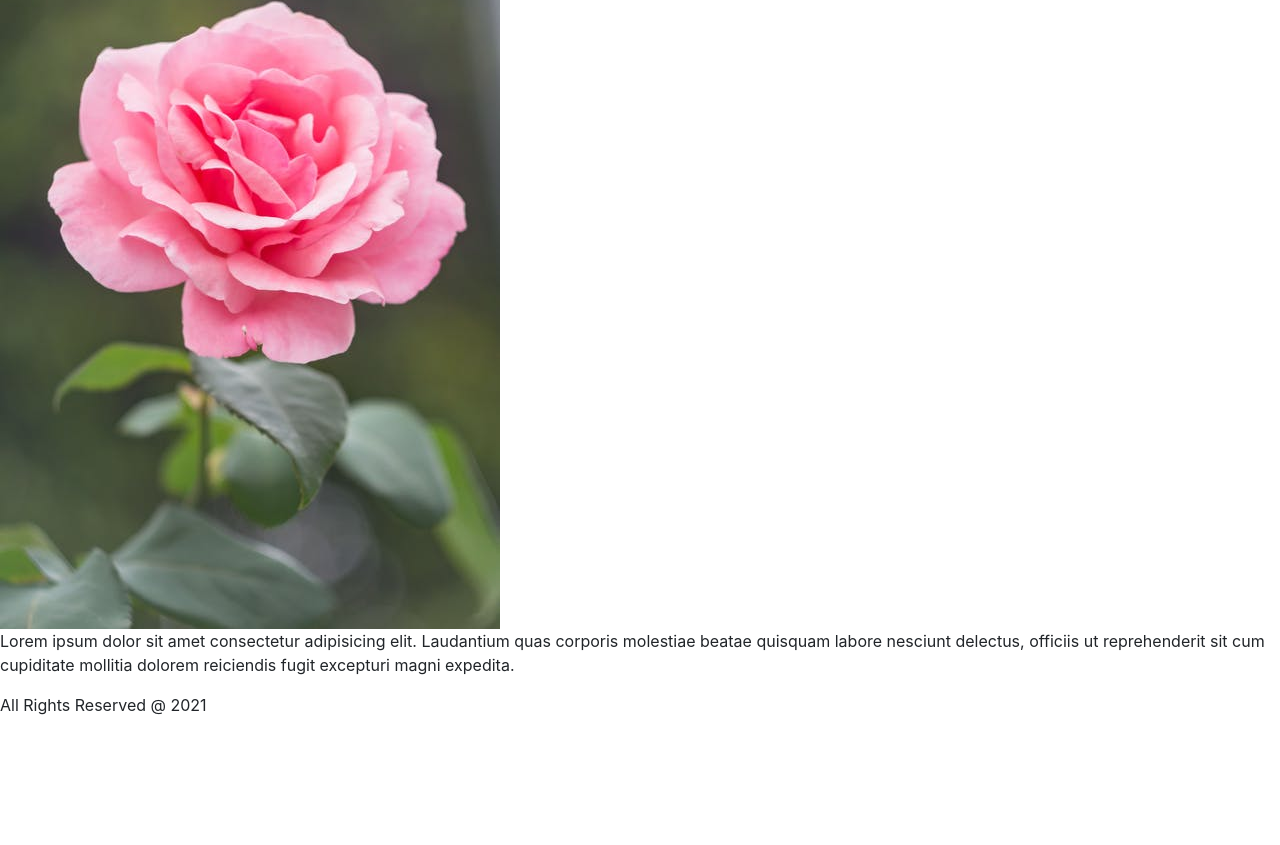
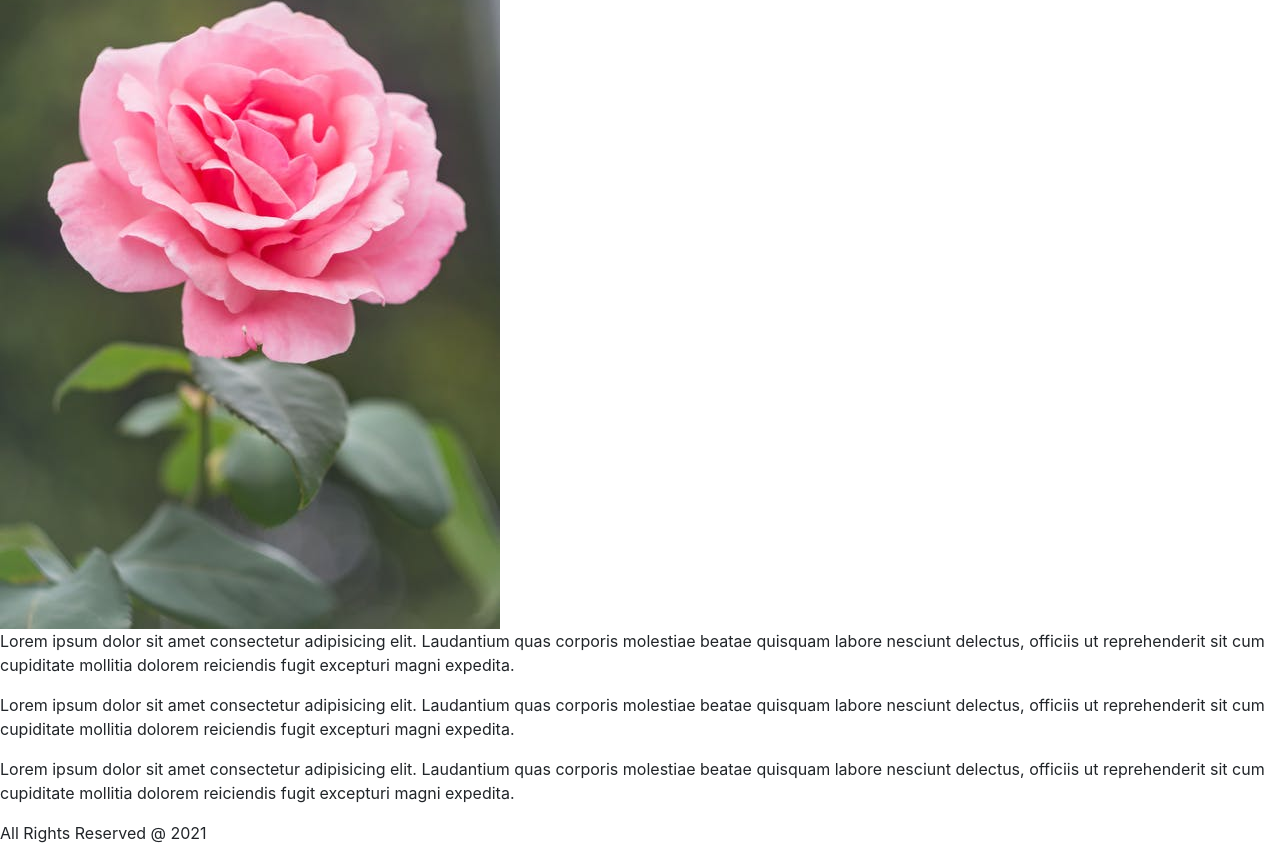
Before and after one commit to sajjadboodaghi/FrontProj, a plain HTML site: page index.html in a window 1280 px wide. Shown: the part 302-1147 px from the top of the page. Before the commit the page ends 1019 px from the top, so only its background shows below. Drawn offline with Linux system fonts and the light colour scheme.

Commit message:
add two paragraph

```diff
--- a/index.html
+++ b/index.html
@@ -29,6 +29,14 @@
         <p>Lorem ipsum dolor sit amet consectetur adipisicing elit. Laudantium quas corporis molestiae beatae quisquam
             labore nesciunt delectus, officiis ut reprehenderit sit cum cupiditate mollitia dolorem reiciendis fugit
             excepturi magni expedita.</p>
+
+        <p>Lorem ipsum dolor sit amet consectetur adipisicing elit. Laudantium quas corporis molestiae beatae quisquam
+            labore nesciunt delectus, officiis ut reprehenderit sit cum cupiditate mollitia dolorem reiciendis fugit
+            excepturi magni expedita.</p>
+
+        <p>Lorem ipsum dolor sit amet consectetur adipisicing elit. Laudantium quas corporis molestiae beatae quisquam
+            labore nesciunt delectus, officiis ut reprehenderit sit cum cupiditate mollitia dolorem reiciendis fugit
+            excepturi magni expedita.</p>
     </main>
 
     <footer>
```
